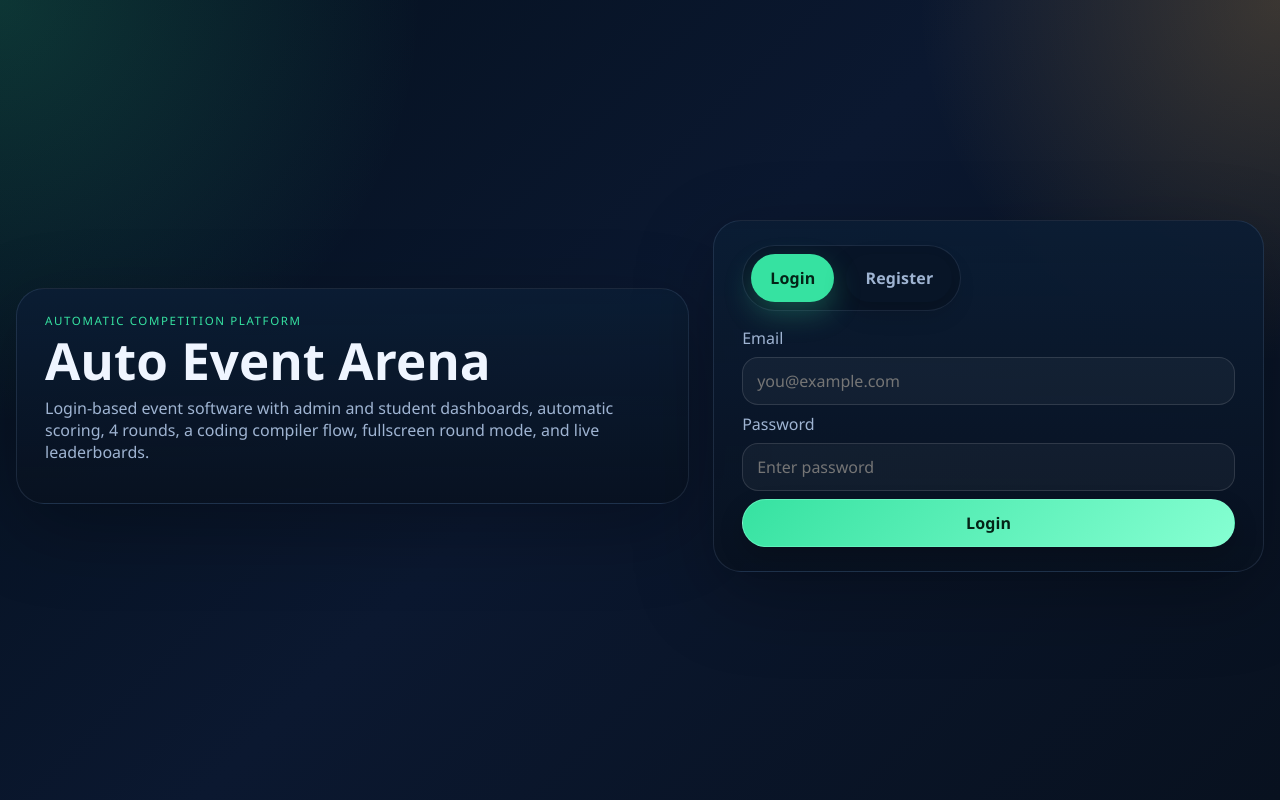
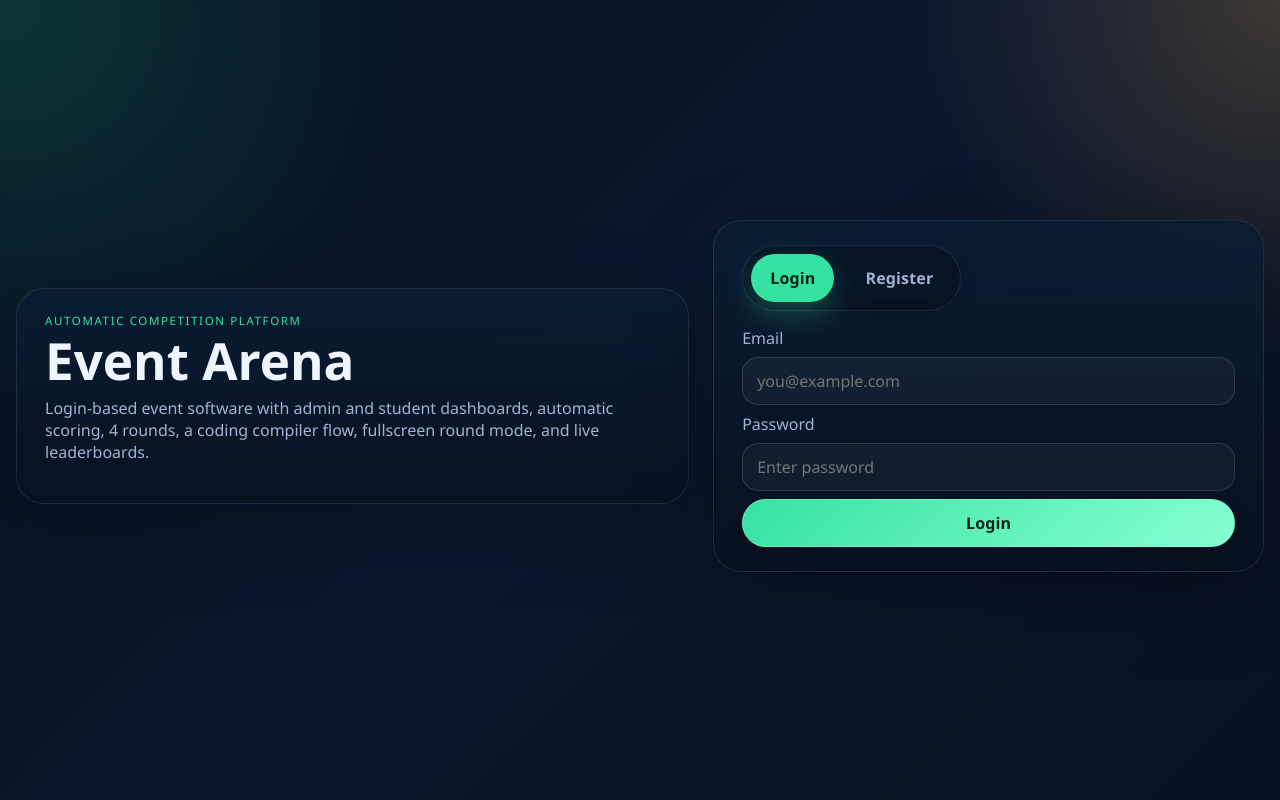
Before and after one commit to Anagha2904/event_Arena, a website: page index.html in a window 1280 px wide. Drawn offline with Linux system fonts and the light colour scheme.

Commit message:
fix: update deployment code and frontend

```diff
--- a/index.html
+++ b/index.html
@@ -10,7 +10,7 @@
   <div id="auth-shell" class="auth-shell">
     <section class="auth-hero">
       <p class="eyebrow">Automatic Competition Platform</p>
-      <h1>Auto Event Arena</h1>
+      <h1>Event Arena</h1>
       <p class="hero-copy">
         Login-based event software with admin and student dashboards, automatic scoring,
         4 rounds, a coding compiler flow, fullscreen round mode, and live leaderboards.
@@ -66,7 +66,7 @@
     <header class="hero app-hero">
       <div>
         <p class="eyebrow">Automatic Competition Platform</p>
-        <h1>Auto Event Arena</h1>
+        <h1>Event Arena</h1>
         <p id="user-summary" class="hero-copy">Loading your dashboard...</p>
       </div>
       <div class="hero-badge">
```
Also changed, not shown: server.js (+5 -4 lines).
